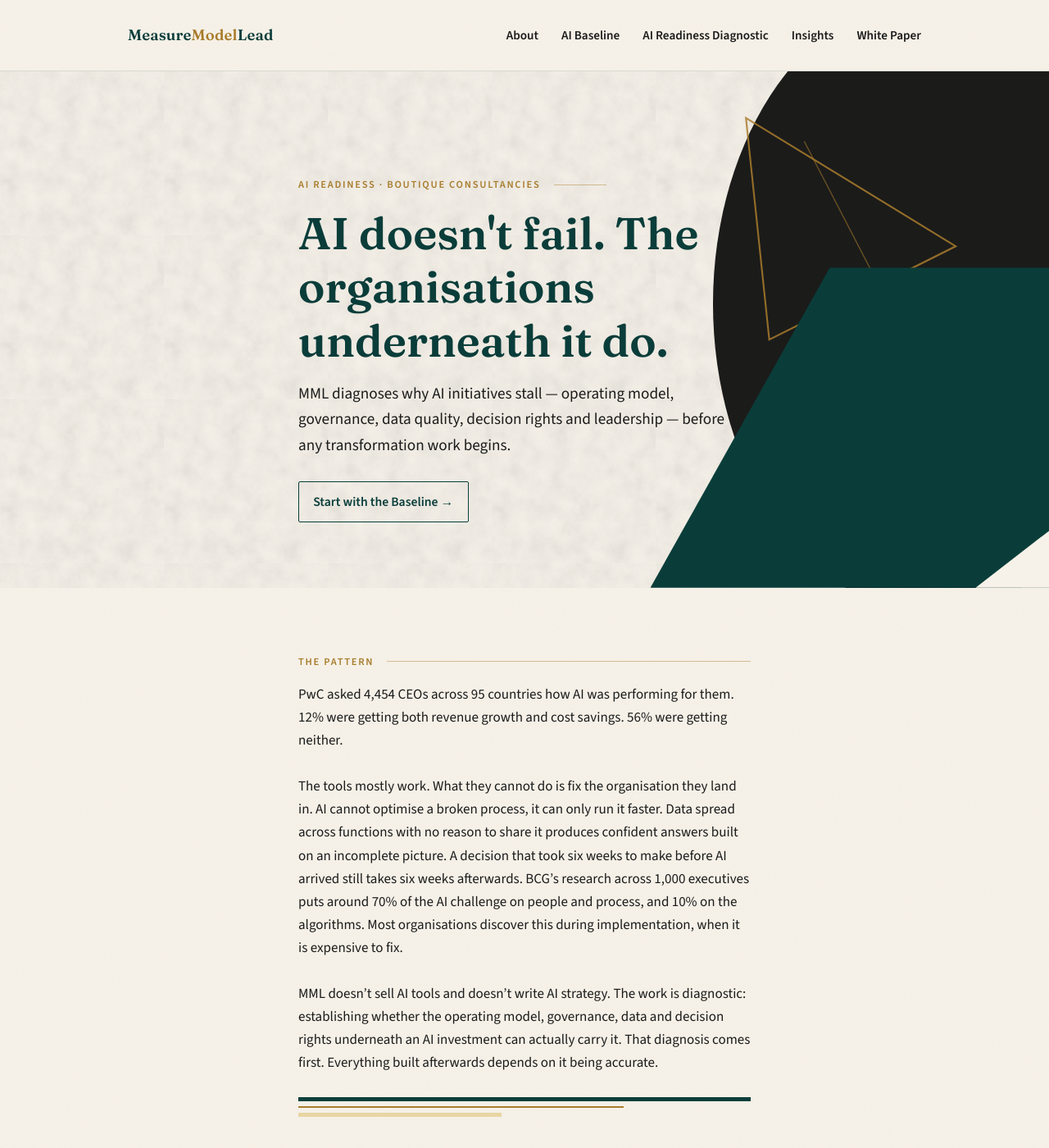
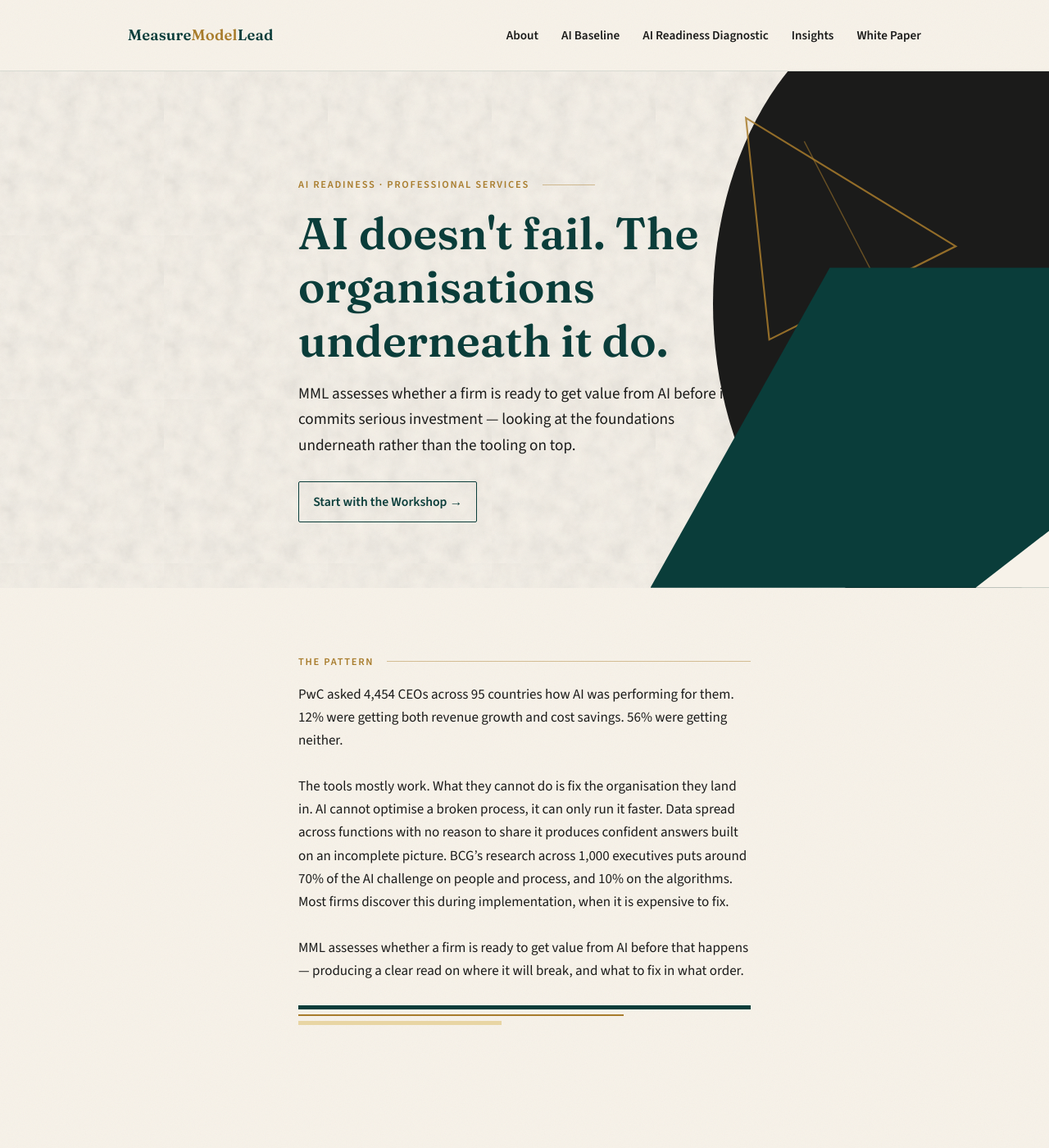
Before and after one commit to SarahMcConnellMML/SarahMcConnellMML, a Jekyll site: the page built from index.md, in a window 1280 px wide and 1400 px high. Shown: the whole window at 82% size. Built offline with Jekyll 4.4.1, drawn with Linux system fonts in a browser that asks for light colours; some of the changed text lies outside the part shown.

Commit message:
Add files via upload

```diff
--- a/index.md
+++ b/index.md
@@ -4,42 +4,28 @@ permalink: /
 title: Home
 description: "MML diagnoses why AI initiatives stall — operating model, governance, data quality, decision rights and leadership — before any transformation work begins."
 
-hero_eyebrow: "AI Readiness · Boutique Consultancies"
+hero_eyebrow: "AI Readiness · Professional Services"
 hero_headline: "AI doesn't fail. The organisations underneath it do."
-hero_subhead: "MML diagnoses why AI initiatives stall — operating model, governance, data quality, decision rights and leadership — before any transformation work begins."
-hero_cta_label: "Start with the Baseline"
-hero_cta_url: "/ai-baseline/"
+hero_subhead: "MML assesses whether a firm is ready to get value from AI before it commits serious investment — looking at the foundations underneath rather than the tooling on top."
+hero_cta_label: "Start with the Workshop"
+hero_cta_url: "/partner-group-workshop/"
 
 recognition_eyebrow: "The pattern"
 
-how_it_works_eyebrow: "How it works"
-how_it_works_steps:
-  - "Start with the Baseline or go straight to the Diagnostic, depending on how much you already know."
-  - "Six domains get assessed against a consistent set of criteria: operating model, governance, data quality, decision rights, leadership and psychological safety, delivery maturity."
-  - "You get a written output — either a scored report or a full heat map — with a clear view of where the risk actually sits and why."
-
-offers_eyebrow: "What's on offer"
-offer_baseline_summary: "An 18-question scored assessment with a written report in five working days. A fast, low cost way to find out where you stand."
-offer_diagnostic_summary: "A full six-domain assessment producing a heat map of organisational readiness, backed by a structured debrief."
-offer_learn_more_label: "See how this works"
+offers_eyebrow: "How to work together"
 
 credibility_text: "Strategy firms assess this from the outside. Technology firms assess the stack. MML doesn't sell implementation, tooling, platform builds or resource — and nobody who assesses your readiness should have a commercial interest in the answer being yes."
 credibility_link_label: "About Sarah →"
-
-closing_cta_baseline_label: "Start with the Baseline"
-closing_cta_baseline_url: "/ai-baseline/"
-closing_cta_call_label: "Book a call to talk through the Diagnostic"
-closing_cta_call_url: "#"
 
 insights_eyebrow: "Insights"
 insights_headline: "From the field"
 
 paper_headline: "Agility in the Age of AI"
-paper_summary: "The white paper behind the diagnostic framework — what the research says, and what it means for organisations trying to make AI investments that actually hold."
+paper_summary: "The white paper behind the diagnostic framework — what the research says, and what it means for firms trying to make AI investments that actually hold."
 paper_cta_label: "Read the paper"
 ---
 PwC asked 4,454 CEOs across 95 countries how AI was performing for them. 12% were getting both revenue growth and cost savings. 56% were getting neither.
 
-The tools mostly work. What they cannot do is fix the organisation they land in. AI cannot optimise a broken process, it can only run it faster. Data spread across functions with no reason to share it produces confident answers built on an incomplete picture. A decision that took six weeks to make before AI arrived still takes six weeks afterwards. BCG's research across 1,000 executives puts around 70% of the AI challenge on people and process, and 10% on the algorithms. Most organisations discover this during implementation, when it is expensive to fix.
+The tools mostly work. What they cannot do is fix the organisation they land in. AI cannot optimise a broken process, it can only run it faster. Data spread across functions with no reason to share it produces confident answers built on an incomplete picture. BCG's research across 1,000 executives puts around 70% of the AI challenge on people and process, and 10% on the algorithms. Most firms discover this during implementation, when it is expensive to fix.
 
-MML doesn't sell AI tools and doesn't write AI strategy. The work is diagnostic: establishing whether the operating model, governance, data and decision rights underneath an AI investment can actually carry it. That diagnosis comes first. Everything built afterwards depends on it being accurate.
+MML assesses whether a firm is ready to get value from AI before that happens — producing a clear read on where it will break, and what to fix in what order.
```
Also changed, not shown: speaking.md (added, +25 -0 lines).
